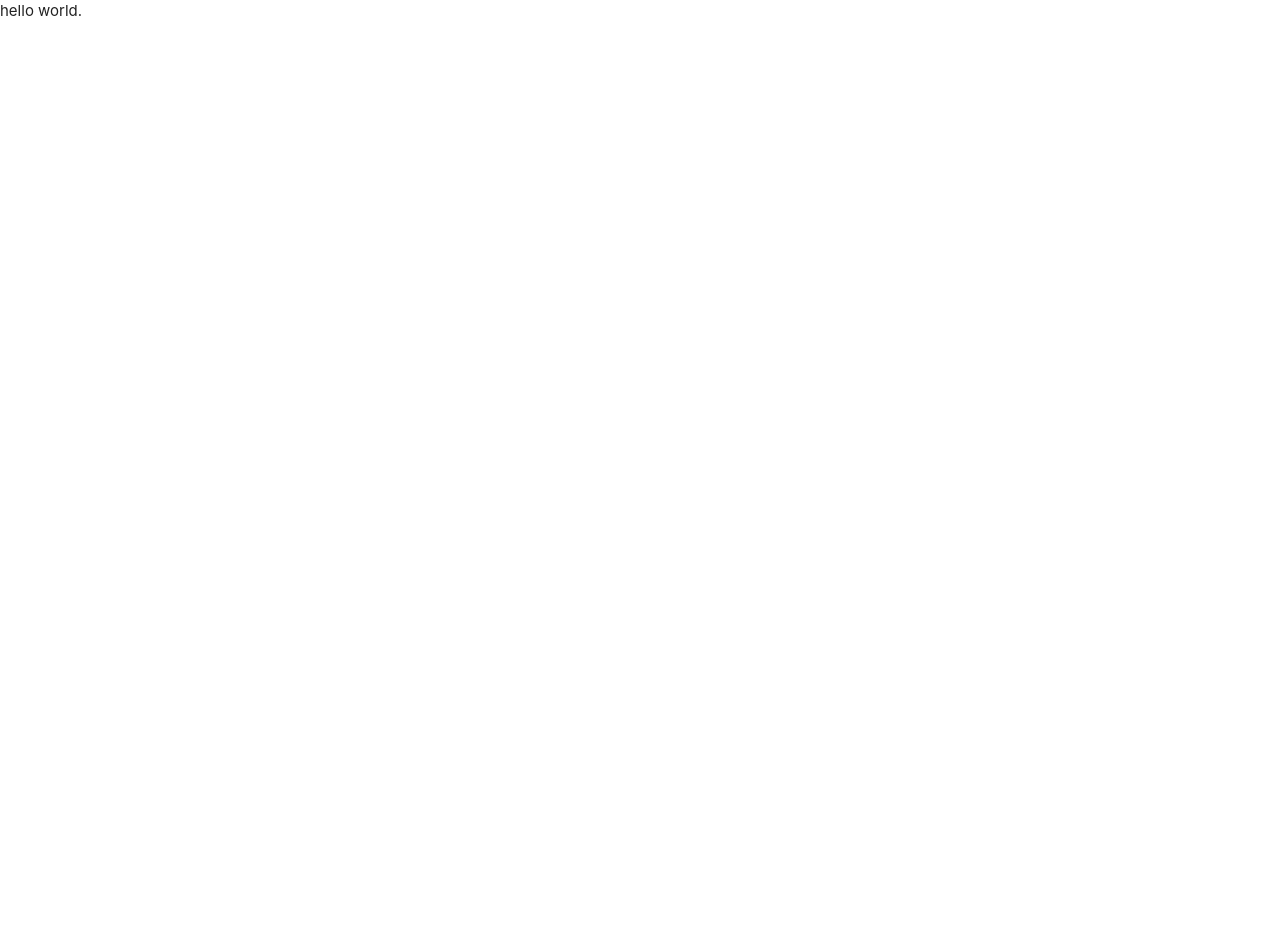
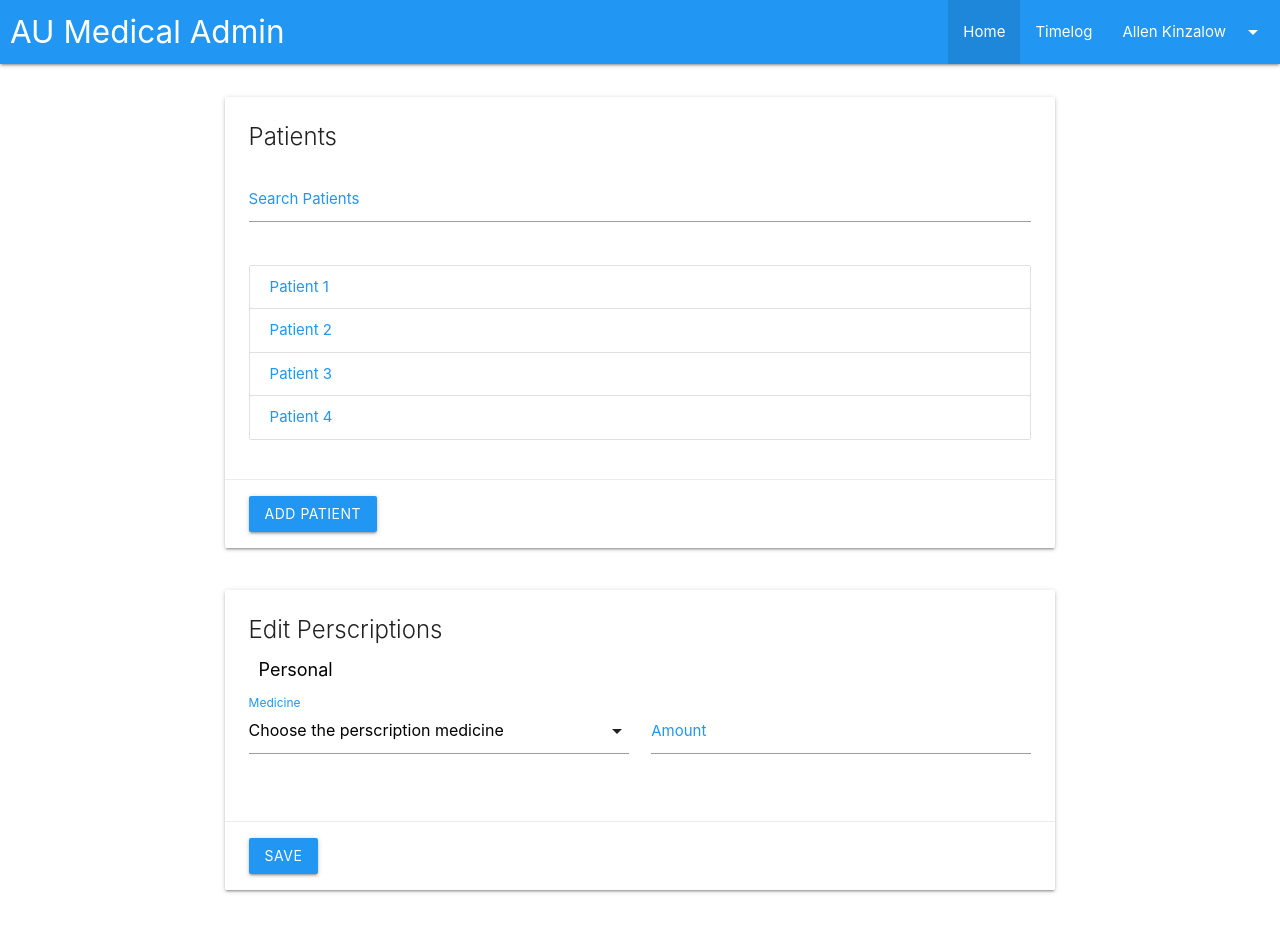
Before and after one commit to allenkinzalow/AU-SEC, a Flask app: page / in a window 1280 px wide. Before the commit the page is almost empty. Before the commit the page ends 16 px from the top, so only its background shows below. Run offline with Flask 2, Linux system fonts and the light colour scheme.

Commit message:
markup and css

```diff
--- a/static/css/aumed.css
+++ b/static/css/aumed.css
@@ -0,0 +1,53 @@
+#content_area {
+    margin-top: 25px;
+}
+.content-area {
+    display: flex;
+    justify-content: center;
+}
+
+.info-section-title {
+    font-size: 18px;
+    color: #000;
+    margin: 10px;
+}
+
+/* MATERIALIZE OVERRIDES */
+nav .brand-logo {
+    margin-left: 10px;
+}
+.col {
+    margin-left: unset !important;
+}
+
+/* label color */
+.input-field label {
+    color: #2196F3 !important;
+}
+/* label focus color */
+.input-field input[type=text]:focus + label {
+    color: #2196F3 !important;
+}
+/* Override input color scheme */
+input:not([type]):focus:not([readonly]),
+input[type=text]:not(.browser-default):focus:not([readonly]),
+input[type=password]:not(.browser-default):focus:not([readonly]),
+input[type=email]:not(.browser-default):focus:not([readonly]),
+input[type=url]:not(.browser-default):focus:not([readonly]),
+input[type=time]:not(.browser-default):focus:not([readonly]),
+input[type=date]:not(.browser-default):focus:not([readonly]),
+input[type=datetime]:not(.browser-default):focus:not([readonly]),
+input[type=datetime-local]:not(.browser-default):focus:not([readonly]),
+input[type=tel]:not(.browser-default):focus:not([readonly]),
+input[type=number]:not(.browser-default):focus:not([readonly]),
+input[type=search]:not(.browser-default):focus:not([readonly]),
+textarea.materialize-textarea:focus:not([readonly]) {
+    border-bottom: 1px solid #2196F3 !important;
+    box-shadow: 0 1px 0 0 #2196F3 !important;
+}
+.dropdown-content li>a, .dropdown-content li>span {
+    color: #2196F3 !important;
+}
+.select-wrapper input.select-dropdown:focus {
+    border-bottom: 1px solid #2196F3 !important;
+}
--- a/static/js/aumed.js
+++ b/static/js/aumed.js
@@ -0,0 +1,4 @@
+
+$(document).ready(() => {
+    M.AutoInit();
+});
--- a/templates/index.html
+++ b/templates/index.html
@@ -12,11 +12,86 @@
     <script src="https://code.jquery.com/jquery-3.3.1.min.js" integrity="sha256-FgpCb/KJQlLNfOu91ta32o/NMZxltwRo8QtmkMRdAu8=" crossorigin="anonymous"></script>
     <script src="https://cdnjs.cloudflare.com/ajax/libs/materialize/1.0.0-beta/js/materialize.min.js"></script>
     <script src="{{ url_for('static', filename='js/aumed.js') }}"></script>
-    <title>AU Medical Database</title>
+    <title>AU Medical Admin</title>
     <base href="/">
   </head>
 
   <body>
-        <div>hello world.</div>
+
+        <div class="navbar-fixed">
+            <nav>
+                <div class="nav-wrapper blue">
+                    <a href="/" class="brand-logo">AU Medical Admin</a>
+                    <ul id="nav-mobile" class="right hide-on-med-and-down">
+                        <li class="active"><a href="/">Home</a></li>
+                        <li><a href="/#timelog">Timelog</a></li>
+                        <li><a class="dropdown-button" href="#!" data-beloworigin="true" data-activates="settings_dropdown">Allen Kinzalow<i class="material-icons right">arrow_drop_down</i></a></li>
+                    </ul>
+                </div>
+            </nav>
+        </div>
+        <div id="content_area">
+            <div class="row content-area">
+                <div class="col s8">
+                    <div class="card">
+                        <div class="card-content">
+                            <span class="card-title">
+                                <span class="card-sub-title">Patients</span>
+                            </span>
+                            <div class="row search">
+                                <div class="search-input input-field col s12">
+                                    <input type="text" id="patients_search" class=" validate">
+                                    <label for="patients_search" class="active">Search Patients</label>
+                                </div>
+                            </div>
+                            <div class="content-container">
+                                <div class="collection">
+                                    <a href="#!" class="collection-item blue-text">Patient 1</a>
+                                    <a href="#!" class="collection-item blue-text">Patient 2</a>
+                                    <a href="#!" class="collection-item blue-text">Patient 3</a>
+                                    <a href="#!" class="collection-item blue-text">Patient 4</a>
+                                </div>
+                            </div>
+                        </div>
+                        <div class="card-action">
+                            <a class="waves-effect waves-light btn blue">Add Patient</a>
+                        </div>
+                    </div>
+                </div>
+            </div>
+
+            <div class="row content-area">
+                <div class="col s8">
+                    <div class="card">
+                        <div class="card-content">
+                            <span class="card-title">
+                                <span class="card-sub-title">Edit Perscriptions</span>
+                            </span>
+                            <div class="content-container">
+                                <div class="info-section-title">Personal</div>
+                                <div class="row">
+                                    <div class="input-field col s6">
+                                        <select id="perscription_med">
+                                            <option value="" disabled selected>Choose the perscription medicine</option>
+                                            <option value="1">Option 1</option>
+                                            <option value="2">Option 2</option>
+                                            <option value="3">Option 3</option>
+                                        </select>
+                                        <label>Medicine</label>
+                                    </div>
+                                    <div class="input-field col s6">
+                                        <input id="perscription_amount" type="text" class="validate">
+                                        <label for="perscription_amount">Amount</label>
+                                    </div>
+                                </div>
+                            </div>
+                        </div>
+                        <div class="card-action">
+                            <a class="waves-effect waves-light btn blue">Save</a>
+                        </div>
+                    </div>
+                </div>
+            </div>
+        </div>
   </body>
 </html>
```
Also changed, not shown: static/js/schema.js (added).
